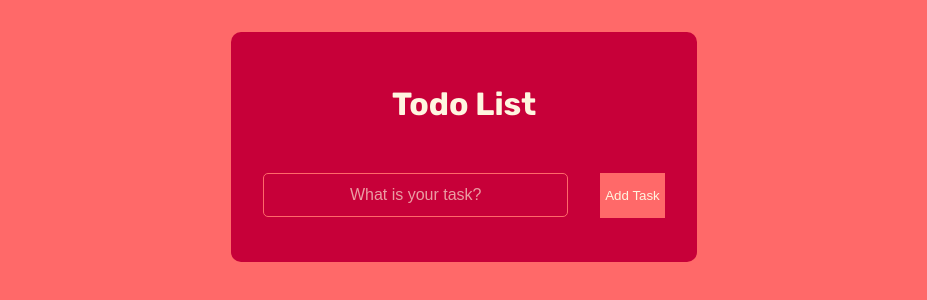
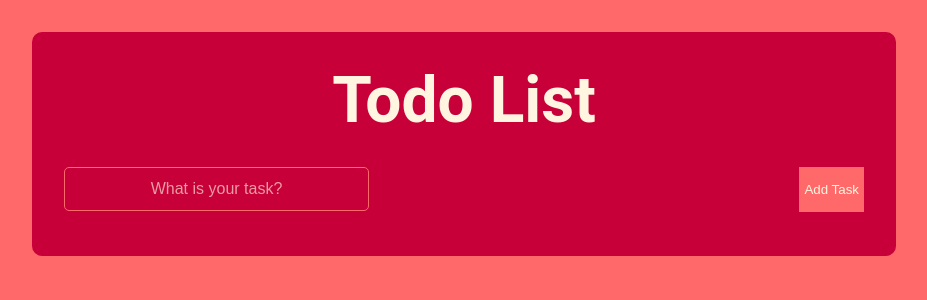
Before and after one commit to Victory-emmanuel/todo-list, a React (Create React App) app: page / in a window 1280 px wide. Shown: the top 300 px of the page, without its empty margins (176-1103 px from the left). Built offline with nearby package versions, Linux system fonts and the light colour scheme.

Commit message:
Update TodoWrapper.js

```diff
--- a/src/components/TodoWrapper.jsx
+++ b/src/components/TodoWrapper.jsx
@@ -3,6 +3,7 @@ import { useState } from "react";
 import { v4 as uuidv4 } from "uuid";
 import AddedTodo from "./AddedTodo";
 import EditTodoForm from "./EditTodoForm";
+import { Box, Typography } from "@mui/material";
 
 uuidv4();
 function TodoWrapper() {
@@ -97,8 +98,33 @@ function TodoWrapper() {
 
   // In summary, the editTask function updates the todos state by modifying a specific todo item's task property and toggling its isEditing property.This allows for editing a todo item in the todos state array.
   return (
-    <div id="todo-wrapper">
-      <h1 id="header">Todo List</h1>
+    <Box
+      mt={2}
+      sx={{
+        background: " #c70039",
+        color: " #fff5e0",
+        textAlign: "center",
+        display: "grid",
+        justifyItems: "center",
+        alignItems: "center",
+        alignSelf: "center",
+        padding: { xs: "1rem", sm: "2rem" },
+        borderRadius: "10px",
+        width: { xs: "100%", sm: "100%", md: "40rem", lg: "50rem" },
+      }}
+      id="todo-wrapper"
+    >
+      <Typography
+        sx={{
+          fontWeight: "bold",
+          fontSize: { xs: "2rem", sm: "3rem", md: "4rem", lg: "4rem" },
+        }}
+        variant="h3"
+        component="h3"
+        id="header"
+      >
+        Todo List
+      </Typography>
       <TodoForm addTodo={addTodo} />
       {/* Props Usage: Passing Props: Renders the TodoForm component and passesii the
       addTodo function as a prop: <TodoForm addTodo={addTodo} />. Allows
@@ -133,7 +159,7 @@ function TodoWrapper() {
       to allow the AddedTodo component to toggle the completion status of the
       todo item. deleteTodo: The deleteTodo function is passed as a prop to
       allow the AddedTodo component to delete the todo item. */}
-    </div>
+    </Box>
   );
 }
 // TodoWrapper serves as the parent component that holds the todos state and the addTodo function.
```
